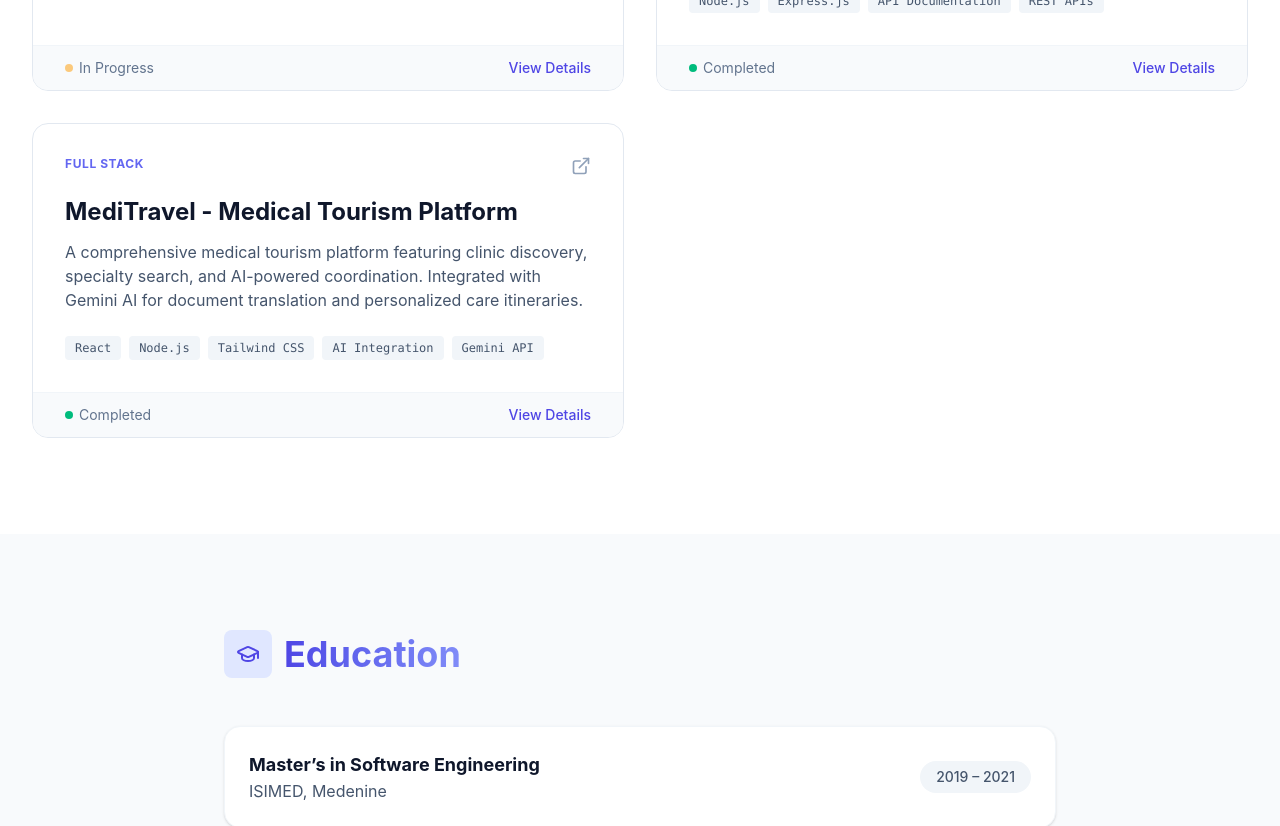
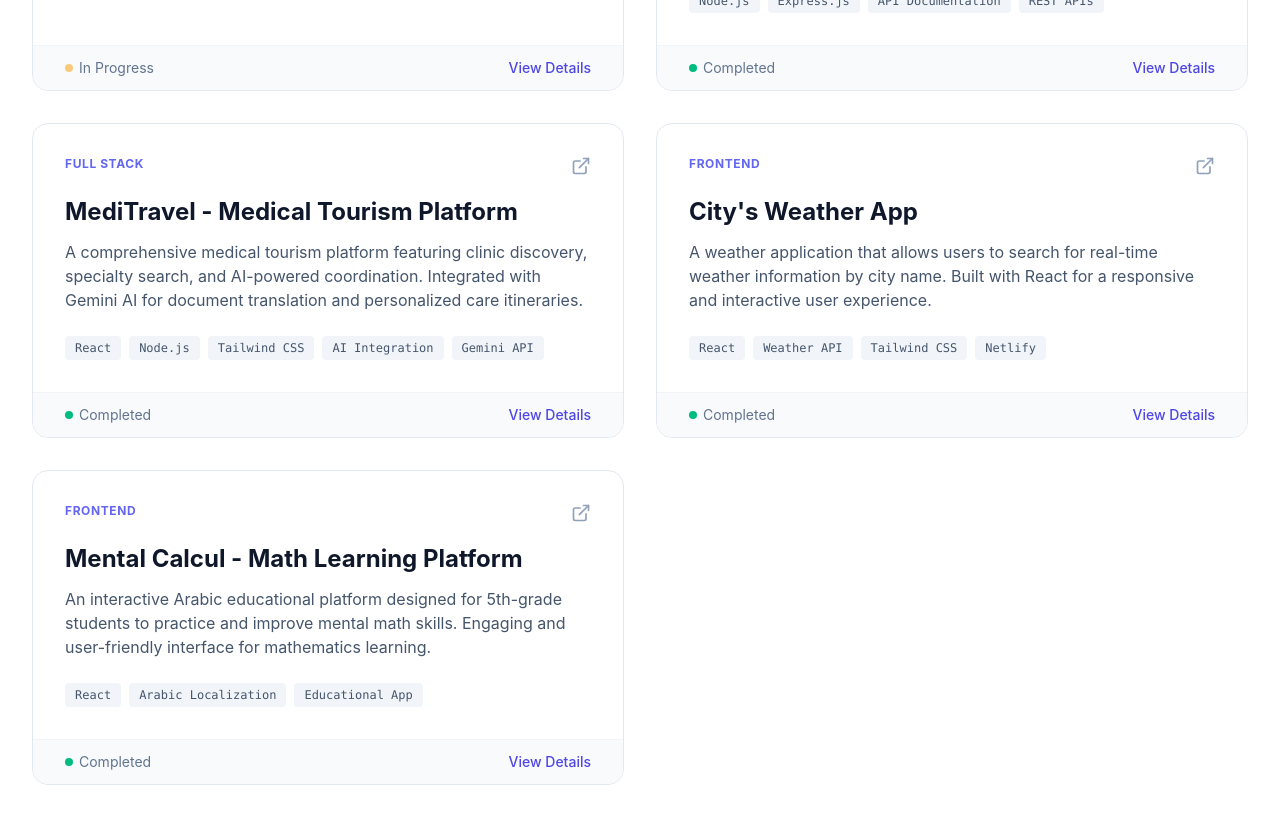
Before and after one commit to ibrahimjlidi/Ibrahimjlidi26, a React (Vite) app: page / in a window 1280 px wide. Shown: the part 5320-6146 px from the top of the page. Built offline with nearby package versions, Linux system fonts and the light colour scheme.

Commit message:
feat: add new projects to portfolio data, including weather app and math learning platform

```diff
--- a/src/data.js
+++ b/src/data.js
@@ -212,6 +212,24 @@ export const projects = [
     tech: ["React", "Node.js", "Tailwind CSS", "AI Integration", "Gemini API"],
     status: "Completed",
     link: "https://projects-template.netlify.app/"
+  },
+  {
+    id: 12,
+    title: "City's Weather App",
+    category: "Frontend",
+    description: "A weather application that allows users to search for real-time weather information by city name. Built with React for a responsive and interactive user experience.",
+    tech: ["React", "Weather API", "Tailwind CSS", "Netlify"],
+    status: "Completed",
+    link: "https://citys-weather.netlify.app/"
+  },
+  {
+    id: 13,
+    title: "Mental Calcul - Math Learning Platform",
+    category: "Frontend",
+    description: "An interactive Arabic educational platform designed for 5th-grade students to practice and improve mental math skills. Engaging and user-friendly interface for mathematics learning.",
+    tech: ["React", "Arabic Localization", "Educational App"],
+    status: "Completed",
+    link: "https://mentalcalcul.netlify.app/"
   }
 ];
 
```
